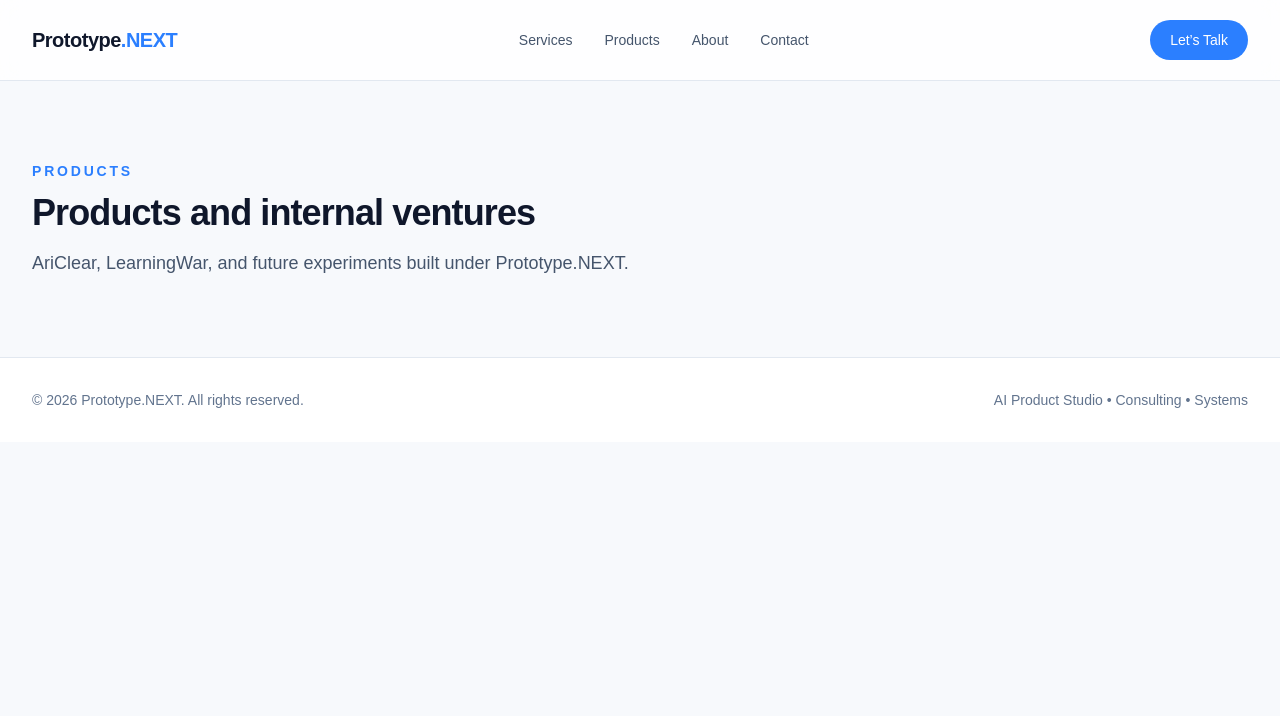
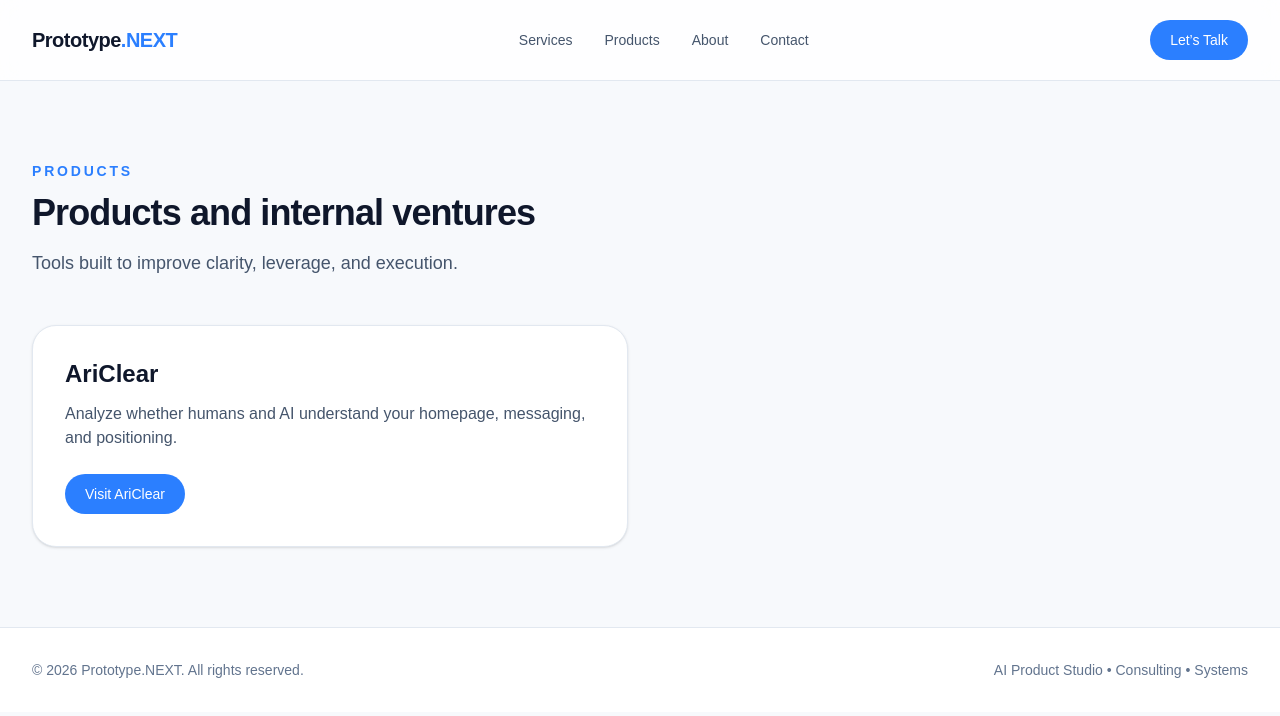
Before and after one commit to slavo3dev/prototype-next-1-0, a Next.js app: page /products in a window 1280 px wide. Shown: the top 716 px of the page. Built offline with nearby package versions, Linux system fonts and the light colour scheme; no server answers.

Commit message:
Adding Google analytics

```diff
--- a/app/layout.tsx
+++ b/app/layout.tsx
@@ -2,6 +2,7 @@ import "./globals.css";
 import { Navbar, Footer } from "@/components";
 import { siteConfig } from "@/lib";
 import { Metadata } from "next";
+import { GoogleAnalytics } from "@next/third-parties/google"
 
 export const metadata: Metadata = {
   metadataBase: new URL(siteConfig.url),
@@ -86,6 +87,7 @@ export default function RootLayout({
         <Navbar />
         {children}
         <Footer />
+        <GoogleAnalytics gaId={process.env.NEXT_PUBLIC_GOOGLE_ANALYTICS_ID!} />
       </body>
     </html>
   );
--- a/app/products/page.tsx
+++ b/app/products/page.tsx
@@ -1,4 +1,16 @@
 import { Container, SectionHeading } from "@/components";
+import { Metadata } from "next";
+import Link from "next/link";
+
+export const metadata: Metadata = {
+  title: "Products",
+  description:
+    "Explore products built under Prototype.NEXT, including AriClear and future internal ventures.",
+  alternates: {
+    canonical: "/products",
+  },
+};
+
 
 export default function ProductsPage() {
   return (
@@ -7,8 +19,25 @@ export default function ProductsPage() {
         <SectionHeading
           eyebrow="Products"
           title="Products and internal ventures"
-          description="AriClear, LearningWar, and future experiments built under Prototype.NEXT."
+          description="Tools built to improve clarity, leverage, and execution."
         />
+
+        <div className="mt-12 grid gap-6 md:grid-cols-2">
+          <div className="rounded-3xl border border-slate-200 bg-white p-8 shadow-sm">
+            <h2 className="text-2xl font-semibold text-slate-900">AriClear</h2>
+            <p className="mt-3 text-slate-600">
+              Analyze whether humans and AI understand your homepage, messaging,
+              and positioning.
+            </p>
+            <Link
+              href="https://www.ariclear.com"
+              target="_blank"
+              className="mt-6 inline-flex rounded-full bg-blue-500 px-5 py-2.5 text-sm font-medium text-white hover:bg-blue-600"
+            >
+              Visit AriClear
+            </Link>
+          </div>
+        </div>
       </Container>
     </main>
   );
--- /dev/null
+++ b/app/robots.ts
@@ -0,0 +1,15 @@
+import type { MetadataRoute } from "next";
+import { siteConfig } from "@/lib";
+
+export default function robots(): MetadataRoute.Robots {
+  return {
+    rules: [
+      {
+        userAgent: "*",
+        allow: "/",
+      },
+    ],
+    sitemap: `${siteConfig.url}/sitemap.xml`,
+    host: siteConfig.url,
+  };
+}
--- /dev/null
+++ b/app/sitemap.ts
@@ -0,0 +1,19 @@
+import type { MetadataRoute } from "next";
+import { siteConfig } from "@/lib";
+
+export default function sitemap(): MetadataRoute.Sitemap {
+  const routes = [
+    "",
+    "/services",
+    "/products",
+    "/about",
+    "/contact",
+  ];
+
+  return routes.map((route) => ({
+    url: `${siteConfig.url}${route}`,
+    lastModified: new Date(),
+    changeFrequency: route === "" ? "weekly" : "monthly",
+    priority: route === "" ? 1 : 0.8,
+  }));
+}
--- a/package.json
+++ b/package.json
@@ -9,6 +9,7 @@
     "lint": "eslint"
   },
   "dependencies": {
+    "@next/third-parties": "^16.1.6",
     "clsx": "^2.1.1",
     "lucide-react": "^0.577.0",
     "next": "16.1.6",
```
Also changed, not shown: 1 other file (tests, documents, lock files or other folders).
